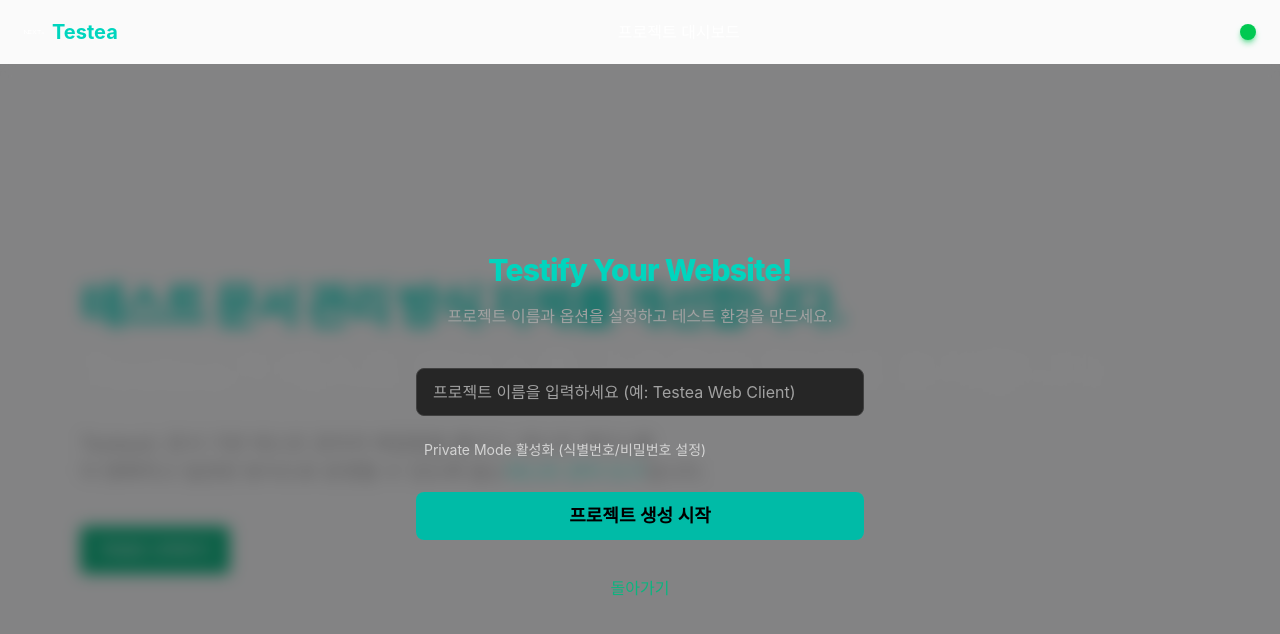
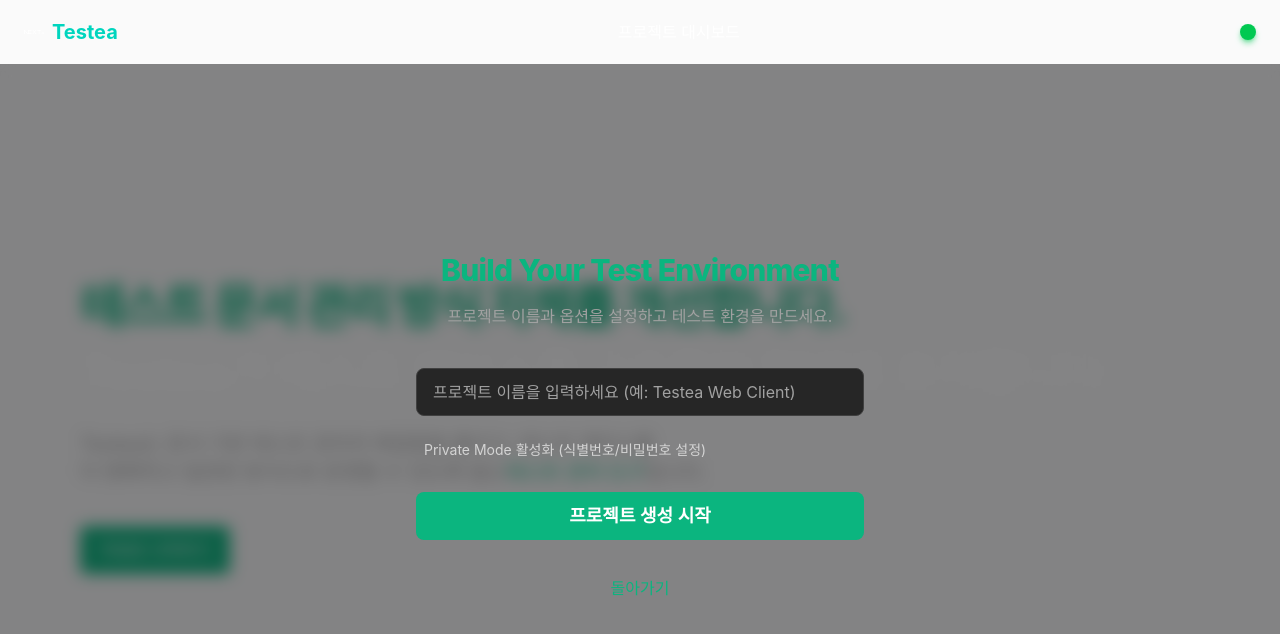
Before and after one commit to DataArts-Studio/web-mvp-front, a Next.js app: page / in a window 1280 px wide. Both pictures are taken after a click on the button "무료로 시작하기". Shown: the top 634 px of the page. Built offline with nearby package versions, Linux system fonts and the light colour scheme; no server answers; a web font is replaced by a local one.

Commit message:
chore: 랜딩페이지 및 폼화면 디자인시스템 적용

```diff
--- a/src/features/projects-create/ui/project-create-form.tsx
+++ b/src/features/projects-create/ui/project-create-form.tsx
@@ -25,8 +25,8 @@ export const ProjectCreateForm = ({onClick}: ProjectCreateFormProps) => {
       <div className="mx-auto w-full max-w-lg p-8">
         {/* 입력 폼 타이틀 및 서브타이틀 */}
         <div className="mb-10 flex flex-col items-center gap-2 text-center">
-          <h2 className="text-3xl font-extrabold tracking-tight text-teal-400">
-            Testify Your Website!
+          <h2 className="text-3xl font-extrabold tracking-tight text-primary">
+            Build Your Test Environment
           </h2>
           <p className="mt-2 text-base text-neutral-400">
             프로젝트 이름과 옵션을 설정하고 테스트 환경을 만드세요.
@@ -82,7 +82,7 @@ export const ProjectCreateForm = ({onClick}: ProjectCreateFormProps) => {
             </div>
           )}
           {/* 프로젝트 생성 버튼 */}
-          <button className="mt-4 h-12 w-full rounded-lg bg-teal-500 text-lg font-semibold text-black transition-colors hover:bg-teal-400">
+          <button className="mt-4 h-12 w-full rounded-lg text-text-1 text-lg font-semibold bg-primary transition-colors hover:bg-secondary">
             프로젝트 생성 시작
           </button>
           {/* 모달 종료 버튼 */}
--- a/src/widgets/lending/ui/lending-header.tsx
+++ b/src/widgets/lending/ui/lending-header.tsx
@@ -5,7 +5,7 @@ export const LendingHeader = () => {
     <header className="w-full text-left">
       {/* title */}
       <h1 className="w-full max-w-7xl text-left text-3xl leading-snug font-extrabold tracking-tighter md:text-5xl">
-        <span className="text-teal-400">테스트 문서 관리 방식 자체를 개선합니다.</span>
+        <span className="text-primary">테스트 문서 관리 방식 자체를 개선합니다.</span>
         <br />
         <span>Testea가 테스트 케이스를 구조화된 형태로 유지합니다.</span>
       </h1>
@@ -13,7 +13,7 @@ export const LendingHeader = () => {
       <div className="mt-6 max-w-4xl text-left text-xl text-neutral-400">
         <p>Testea는 문서 기반 테스트 관리의 복잡함을 줄이고, 테스트 케이스를</p>
         <p>더 명확하고 일관된 방식으로 운영할 수 있도록 돕는
-          <span className="font-medium text-teal-300">테스트 관리 도구</span>입니다.
+          <span className="font-medium text-primary">테스트 관리 도구</span>입니다.
         </p>
       </div>
 
```
